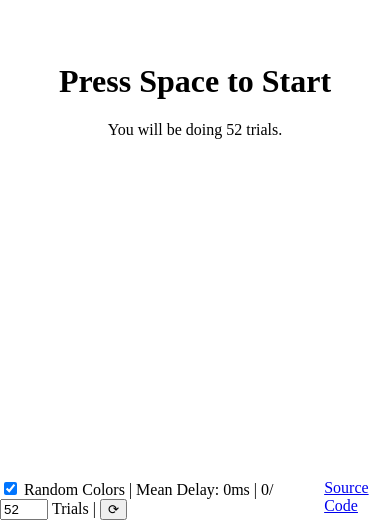
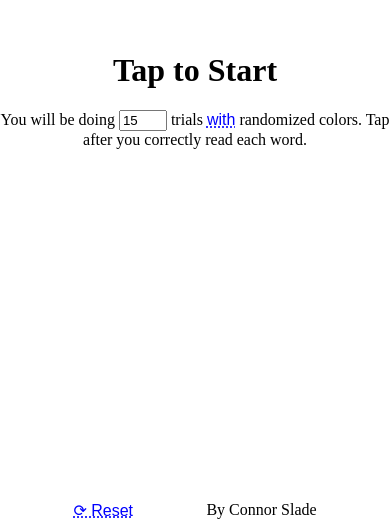
Before and after one commit to connorslade/experimental-connorcode, a Svelte app in the folder stroop-effect/: page / in a window 390 px wide. Shown: the part 324-844 px from the top of the page. Built offline with nearby package versions, Linux system fonts and the light colour scheme.

Commit message:
Mobile ready stroop effect

```diff
--- a/stroop-effect/src/App.svelte
+++ b/stroop-effect/src/App.svelte
@@ -4,7 +4,7 @@
     import { writable, type Writable } from "svelte/store";
 
     let random_colors = true;
-    let desired_trials = 52;
+    let desired_trials = 15;
 
     let active = false;
     let current = random();
@@ -17,11 +17,8 @@
         timestamp = 0;
     }
 
-    document.addEventListener("keydown", (e) => {
-        if (
-            e.code === "Space" &&
-            ($history.length < desired_trials || desired_trials == 0)
-        ) {
+    function on_click() {
+        if ($history.length < desired_trials || desired_trials == 0) {
             let now = new Date().getTime();
             let delta = now - timestamp;
             if (timestamp !== 0)
@@ -34,8 +31,22 @@
             let last_name = current.name;
             while (current.name === last_name) current = random();
             active = true;
+        }
+    }
+
+    document.addEventListener("keydown", (e) => {
+        if (e.code === "Space") {
+            on_click();
             e.preventDefault();
         } else if (e.code === "KeyR") reset();
+    });
+
+    document.addEventListener("touchstart", (e) => {
+        if (
+            !(e.target instanceof HTMLInputElement) &&
+            !(e.target instanceof HTMLButtonElement)
+        )
+            on_click();
     });
 </script>
 
@@ -43,51 +54,54 @@
     <div class="container">
         {#if !active && desired_trials != 0}
             <div class="center-text">
-                <h1>Press Space to Start</h1>
-                <p>You will be doing {desired_trials} trials.</p>
+                <h1>Tap to Start</h1>
+                <p>
+                    You will be doing <input
+                        type="number"
+                        bind:value={desired_trials}
+                        style:width="3em"
+                        min="0"
+                    />
+                    trials
+                    <button
+                        class="toggle"
+                        on:click={() => {
+                            random_colors = !random_colors;
+                        }}>{random_colors ? "with" : "without"}</button
+                    > randomized colors. Tap after you correctly read each word.
+                </p>
             </div>
         {:else if $history.length < desired_trials || desired_trials == 0}
+            <div class="running no-select">
+                <p>
+                    {$history.length}/{desired_trials} ({Math.round(
+                        mean($history) ?? 0,
+                    )}ms)
+                </p>
                 <p
                     style:color={random_colors ? current.color : "black"}
                     class="name"
                 >
                     {current.name}
                 </p>
+            </div>
         {:else}
             <div class="center-text">
                 <h1>Finished!</h1>
                 <p>
                     You averaged a delay of {Math.round(mean($history) ?? 0)}ms
                     over {$history.length} trials.
+                    <button on:click={reset}>Restart</button>
+                    and try again {random_colors ? "with" : "without"} randomized
+                    colors.
                 </p>
             </div>
         {/if}
     </div>
 
     <div class="footer">
-        <div>
-            <input type="checkbox" bind:checked={random_colors} />
-            <p>Random Colors</p>
-
-            <p>|</p>
-            <p>Mean Delay: {Math.round(mean($history) ?? 0)}ms</p>
-            <p>|</p>
-            <p>{$history.length}/</p>
-            <input
-                type="number"
-                bind:value={desired_trials}
-                style:width="3em"
-                min="0"
-            />
-            <p>Trials</p>
-            <p>|</p>
-            <button on:click={reset}>⟳</button>
-        </div>
-
-        <a
-            href="https://github.com/connorslade/experimental-connorcode/tree/main/stroop-effect"
-            >Source Code</a
-        >
+        <div><button on:click={reset}>⟳ Reset</button></div>
+        <p>By Connor Slade</p>
     </div>
 </main>
 
@@ -100,24 +114,53 @@
         height: 100vh;
     }
 
+    .running {
+        display: flex;
+        flex-direction: column;
+        align-items: center;
+    }
+
+    .running > p {
+        margin: 0;
+    }
+
     .name {
-        font-size: 200px;
+        font-size: 20vw;
         font-family: sans-serif;
+        margin: 0;
     }
 
     .footer {
         display: flex;
-        justify-content: space-between;
+        justify-content: space-evenly;
         position: absolute;
         width: 100vw;
         bottom: 0;
+    }
+
+    button {
+        color: blue;
+        text-decoration: underline dotted;
+        border: none;
+        background: inherit;
+        cursor: pointer;
+        padding: 0;
+        font-size: 16px;
     }
 
     .footer > div > * {
         display: inline;
     }
 
+    .footer > p {
+        margin: 0;
+    }
+
     .center-text {
         text-align: center;
     }
+
+    .no-select {
+        user-select: none;
+    }
 </style>
```
Lines whose indentation alone changed are shown as unchanged.
